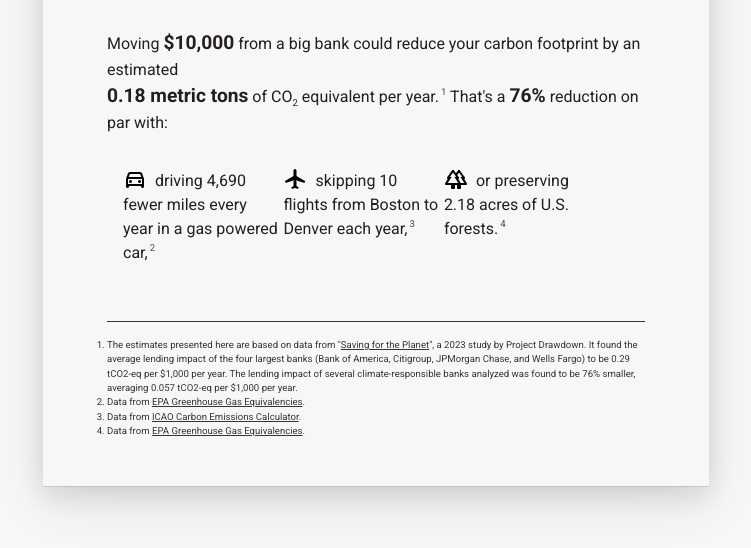
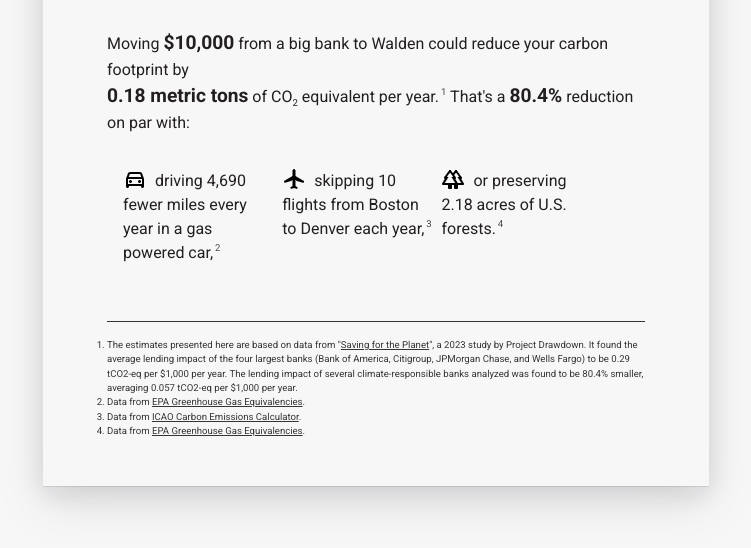
Before and after one commit to tcp13/walden-carbon-calc, a plain HTML site: page index.html in a window 1280 px wide. Shown: the part 232-780 px from the top of the page, without its empty margins (85-836 px from the left). Drawn offline with Linux system fonts and the light colour scheme.

Commit message:
stats update

```diff
--- a/index.html
+++ b/index.html
@@ -40,7 +40,7 @@
 			</div>
 
 			<div id="results">
-				<p>Moving <span id="deposits">$10,000</span> from a big bank could reduce your carbon footprint by an estimated<br><span id="carbon">0.18 metric tons</span> of CO<sub>2</sub> equivalent per year.<sup>1</sup> That's a <span id="reduction">76%</span> reduction on par with:</p>
+				<p>Moving <span id="deposits">$10,000</span> from a big bank to Walden could reduce your carbon footprint by<br><span id="carbon">0.18 metric tons</span> of CO<sub>2</sub> equivalent per year.<sup>1</sup> That's a <span id="reduction">80.4%</span> reduction on par with:</p>
 				<ul>
 					<li><img src="car.png" class="icon">driving <span id="miles">4,690</span> fewer miles every year in a gas powered car,<sup>2</sup></li>
 					<li><img src="plane.png" class="icon">skipping <span id="flights">10</span> flight<span id="flights-plural">s</span> from Boston to Denver each year,<sup>3</sup></li>
@@ -48,7 +48,7 @@
 				</ul>
 
 				<ol id="footnotes">
-					<li>The estimates presented here are based on data from "<a href="https://drawdown.org/publications/saving-for-the-planet" target="_blank">Saving for the Planet</a>", a 2023 study by Project Drawdown. It found the average lending impact of the four largest banks (Bank of America, Citigroup, JPMorgan Chase, and Wells Fargo) to be 0.29 tCO2-eq per $1,000 per year. The lending impact of several climate-responsible banks analyzed was found to be 76% smaller, averaging 0.057 tCO2-eq per $1,000 per year.</li>
+					<li>The estimates presented here are based on data from "<a href="https://drawdown.org/publications/saving-for-the-planet" target="_blank">Saving for the Planet</a>", a 2023 study by Project Drawdown. It found the average lending impact of the four largest banks (Bank of America, Citigroup, JPMorgan Chase, and Wells Fargo) to be 0.29 tCO2-eq per $1,000 per year. The lending impact of several climate-responsible banks analyzed was found to be 80.4% smaller, averaging 0.057 tCO2-eq per $1,000 per year.</li>
 					<li>Data from <a href="https://www.epa.gov/energy/greenhouse-gas-equivalencies-calculator" target="_blank">EPA Greenhouse Gas Equivalencies</a>.</li>
 					<li>Data from <a href="https://www.icao.int/environmental-protection/CarbonOffset/Pages/default.aspx" target="_blank">ICAO Carbon Emissions Calculator</a>.</li>
 					<li>Data from <a href="https://www.epa.gov/energy/greenhouse-gas-equivalencies-calculator" target="_blank">EPA Greenhouse Gas Equivalencies</a>.</li>
--- a/styles.css
+++ b/styles.css
@@ -180,8 +180,9 @@ sub{
 #results ul li{
     margin-bottom:0.5rem;
     display:inline-block;
-    width:30%;
+    width:29%;
     vertical-align:top;
+    margin-right:0.25rem;
 }
 #footnotes{
     font-size:60%;
```
